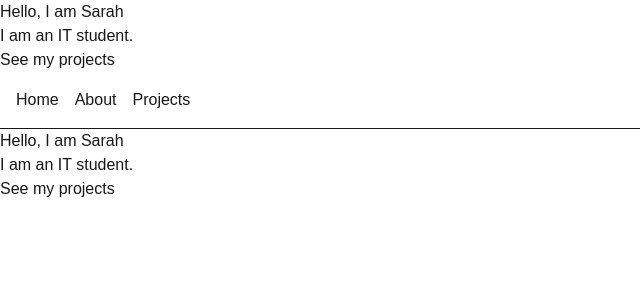
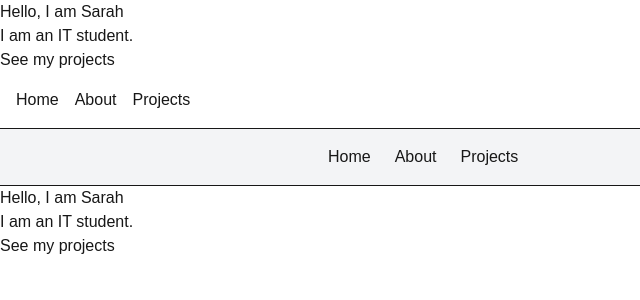
Before and after one commit to cosgafasarah66-crypto/cosgafasarah, a Next.js app: page / in a window 1280 px wide. Shown: the top 300 px of the page, without its empty margins (0-640 px from the left). Built offline with nearby package versions, Linux system fonts and the light colour scheme.

Commit message:
Add navigation to layout

```diff
--- a/app/layout.tsx
+++ b/app/layout.tsx
@@ -33,6 +33,13 @@ export default function RootLayout({ children }: LayoutProps<"/">) {
       <Link href="/about">About</Link>
       <Link href="/projects">Projects</Link>
       </nav>
+      <header className="border-b bg-gray-100">
+  <nav className="mx-auto flex max-w-2xl gap-6 px-6 py-4 font-medium">
+    <Link href="/" className="hover:text-blue-600">Home</Link>
+    <Link href="/about" className="hover:text-blue-600">About</Link>
+    <Link href="/projects" className="hover:text-blue-600">Projects</Link>
+  </nav>
+</header>
       {children}
       </body>
     </html>
```
